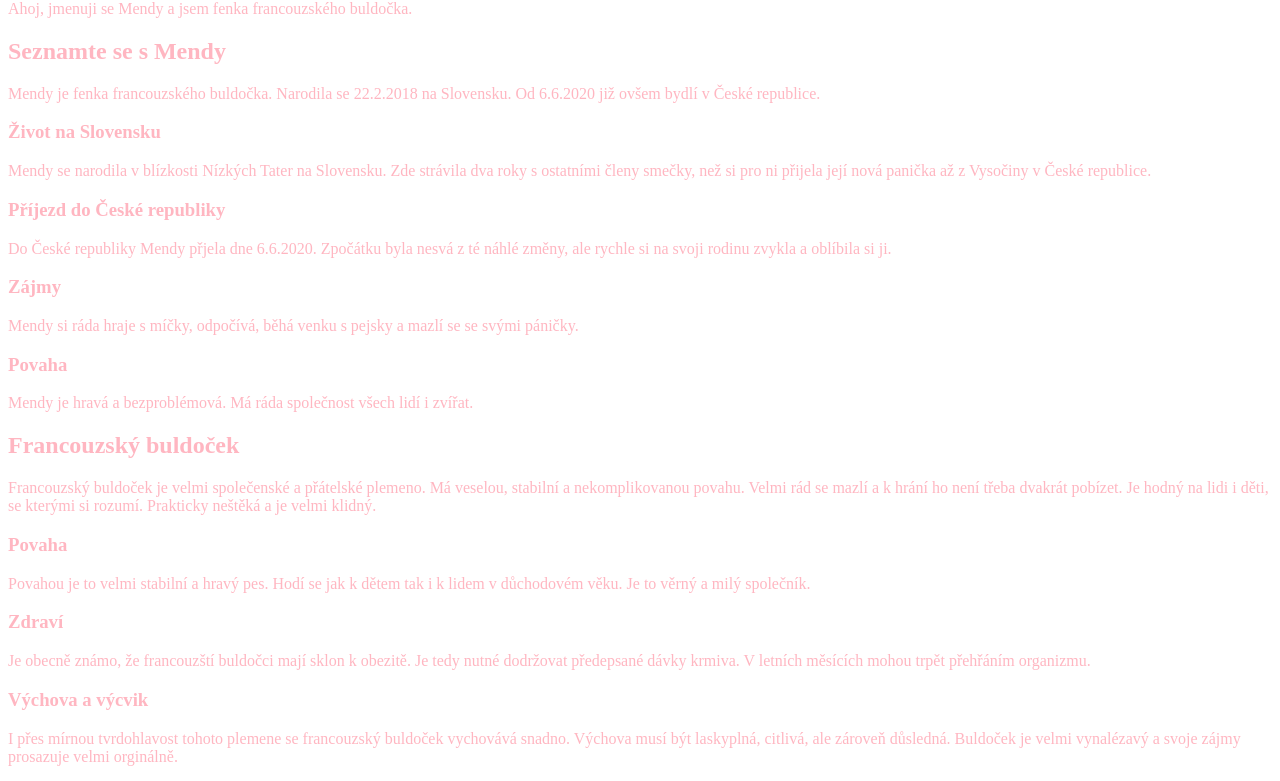
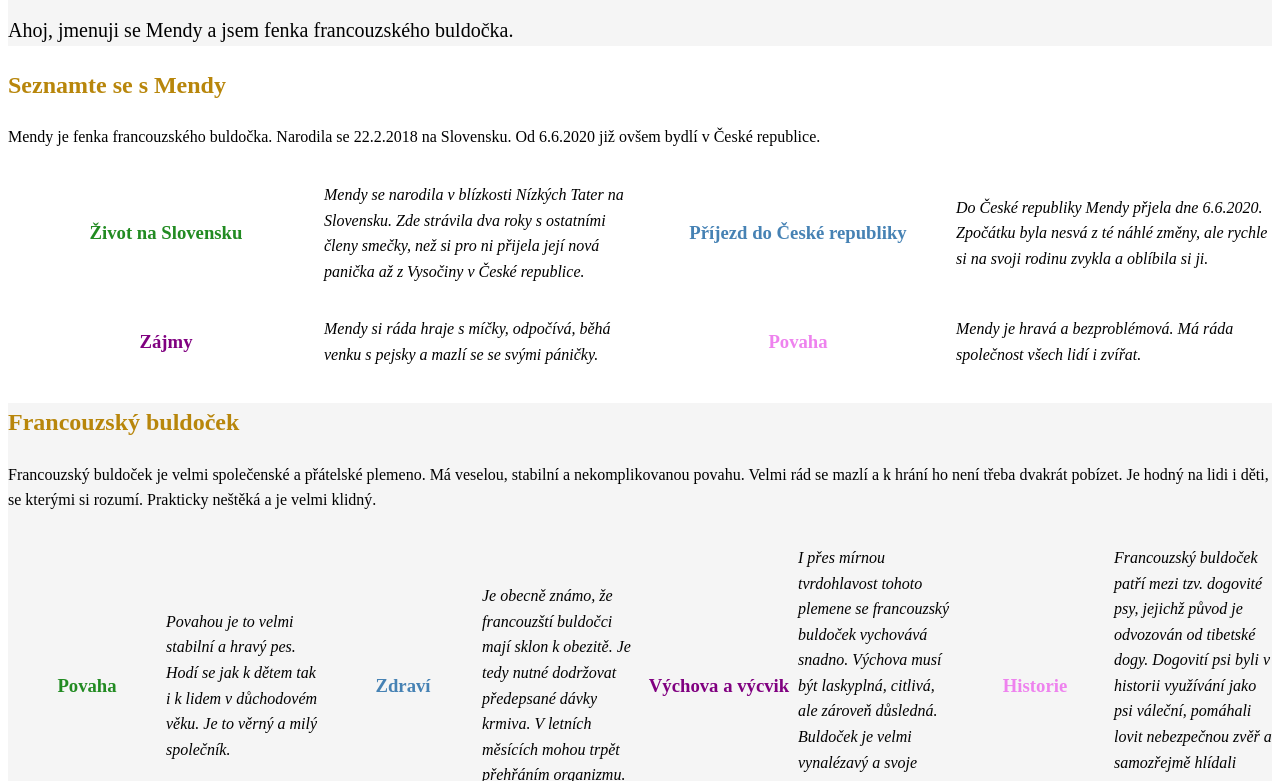
Before and after one commit to HTML-a-CSS-2/projekt-portfolio-Zanetaa, a plain HTML site: page index.html in a window 1280 px wide. Shown: the part 80-861 px from the top of the page. Drawn offline with Linux system fonts and the light colour scheme.

Commit message:
Sass proměnné

```diff
--- a/styles.scss
+++ b/styles.scss
@@ -1,6 +1,120 @@
-$mainColor:pink;
+$secondColor:darkgoldenrod;
+$thirdColor: forestgreen;
+$fourthColor: steelblue;
+$fifthColor: purple;
+$sixthColor: violet;
+
+$mainBackgrounColor: #f5f5f5;
+
+$mainSize: 16px;
+$secondarySize: 20px;
+
+$italicStyle: italic;
 
 body {
-    $mainColor: lightpink;
+    $mainColor: black;
     color: $mainColor;
 }
+
+
+.prvni-blok,
+.treti-blok,
+.paty-blok {
+    margin: 0;
+    padding: 0;
+    background-color: $mainBackgrounColor;
+    font-family: 'Merriweather', serif;
+    font-size: $mainSize;
+    line-height: 1.6;
+}
+
+.druhy-blok,
+.ctvrty-blok {
+    margin: 0;
+    padding: 0;
+    font-family: 'Merriweather', serif;
+    font-size: $mainSize;
+    line-height: 1.6;
+}
+
+.druhy-blok__nadpis,
+.ctvrty-blok__nadpis,
+.treti-blok__nadpis,
+.paty-blok__nadpis {
+    color: $secondColor;
+}
+
+.prvni-blok__nadpis {
+    color:darkolivegreen;
+}
+
+.prvni-blok__element-jedna {
+    font-size: $secondarySize;
+}
+
+.treti-blok__element-jedna--kurziva {
+    font-style: $italicStyle;
+}
+
+.treti-blok__nadpis--zeleny,
+.druhy-blok__nadpis--zeleny {
+color: $thirdColor;
+}
+
+.treti-blok__nadpis--modry,
+.druhy-blok__nadpis--modry {
+color: $fourthColor;
+
+}
+
+.treti-blok__nadpis--fialovy,
+.druhy-blok__nadpis--fialovy {
+color: $fifthColor;
+}
+
+.treti-blok__nadpis--ruzovy,
+.druhy-blok__nadpis--ruzovy {
+color:$sixthColor;
+}
+
+.druhy-blok__element-jedna--kurziva {
+    font-style: $italicStyle;
+}
+
+
+.ctvrty-blok__element-dva,
+.ctvrty-blok__element-tri,
+.ctvrty-blok__element-ctyri {
+       max-width:100%;
+       height: auto;
+}
+
+/*.ctvrty-blok__element-jedna {
+    display:flex;
+}*/
+.body {
+    display:grid;
+}
+
+.druhy-blok__kontejner {
+display: grid;
+grid-template-columns: 1fr 1fr 1fr 1fr;
+align-items: center;
+justify-items: center;
+/*grid-template-rows: 1fr 500px;*/
+}
+
+.treti-blok__kontejner {
+display: grid;
+grid-template-columns: repeat(auto-fit, minmax(40px, 1fr));
+align-items: center;
+justify-items: center;
+/*grid-template-rows: 1fr 500px;*/
+}
+
+
+.ctvrty-blok__kontejner {
+display: grid;
+grid-template-columns: repeat(3, 1fr);
+display: flex;
+}
```
Also changed, not shown: styles.css, 1 other file.
